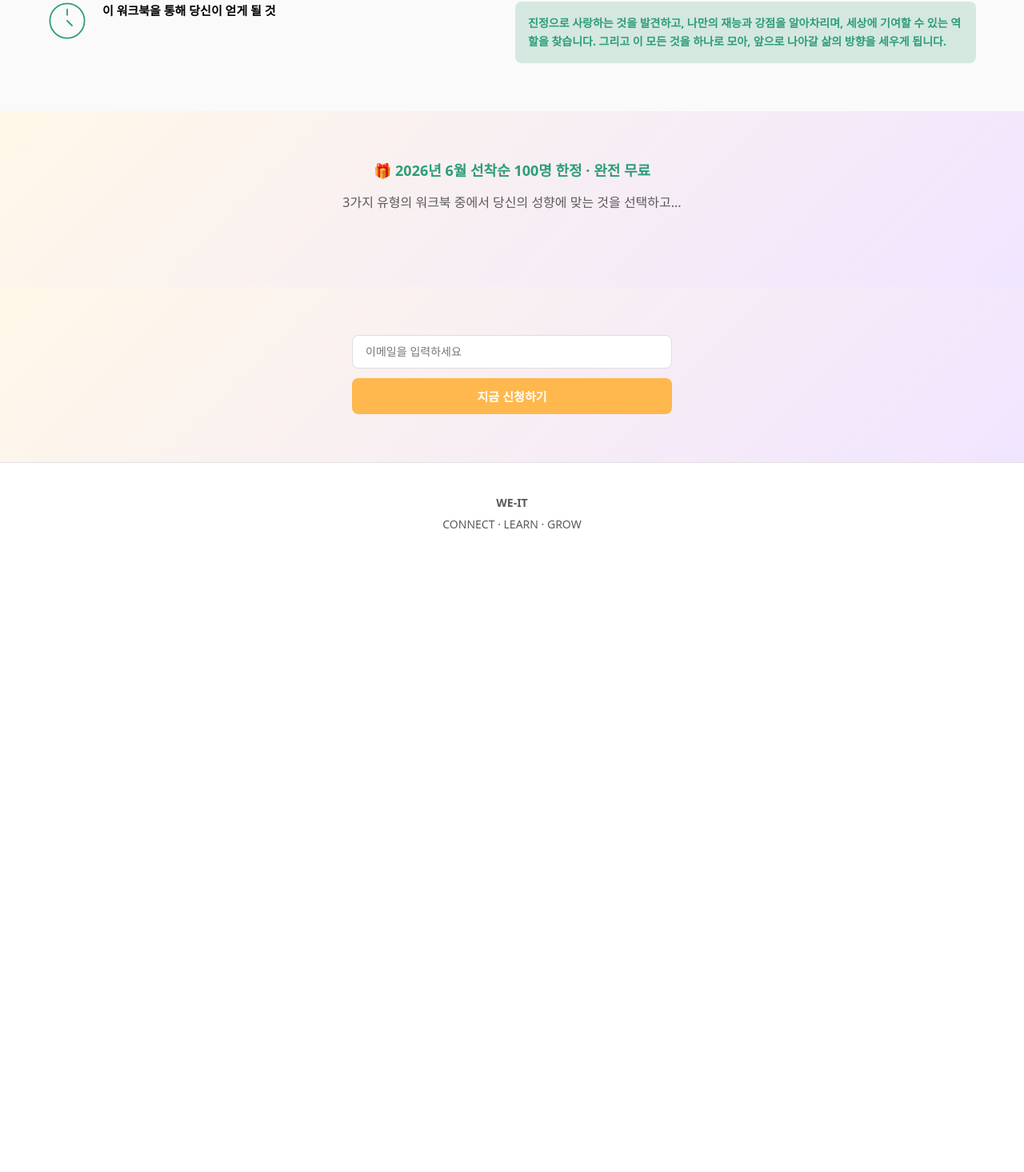
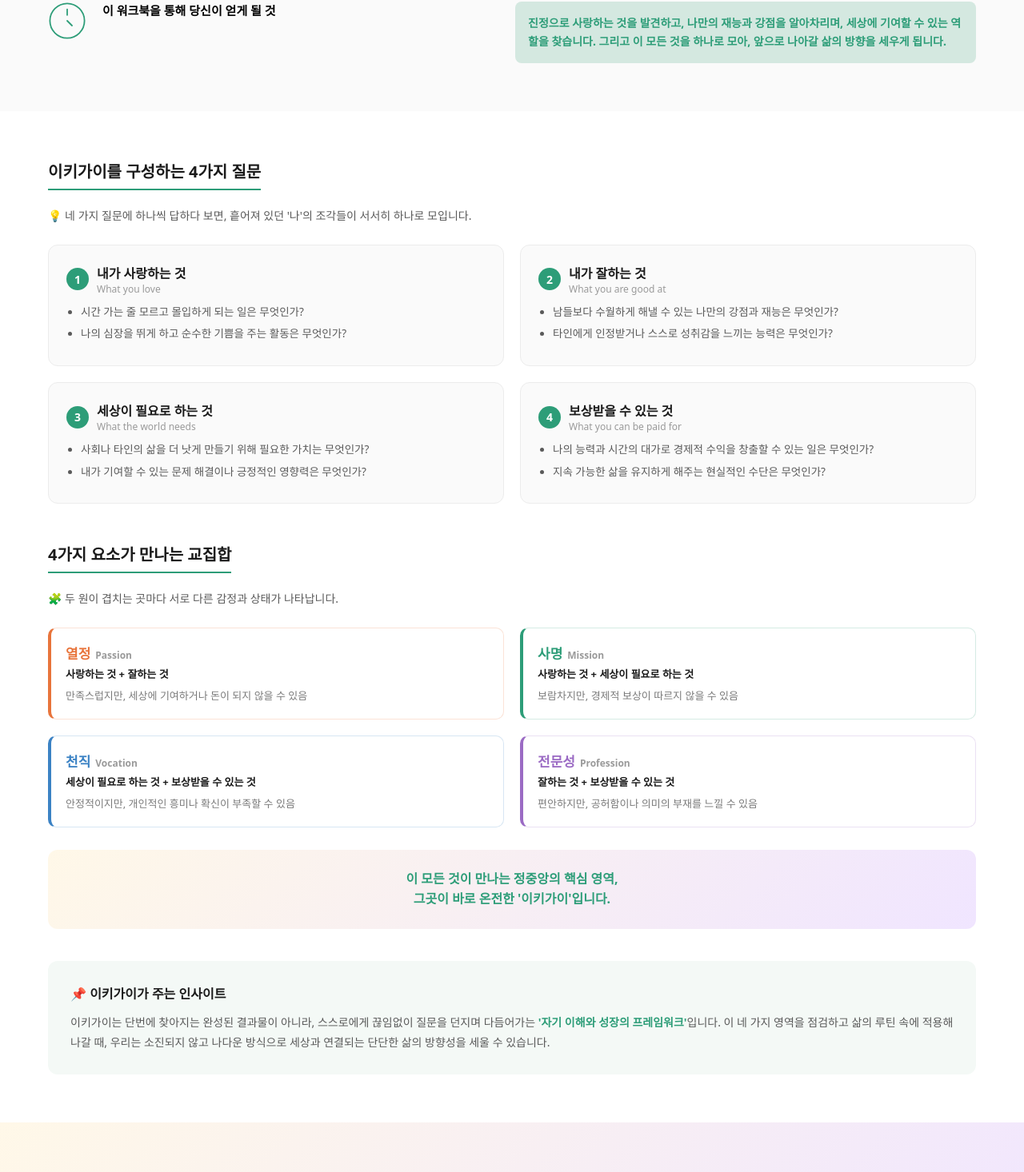
Before and after one commit to hwajeongup-hj/ikigai-landing, a React (Vite) app: page / in a window 1280 px wide. Shown: the part 692-2158 px from the top of the page at 80% size. Before the commit the page ends 1397 px from the top, so only its background shows below. Built offline with nearby package versions, Linux system fonts and the light colour scheme.

Commit message:
Add IKIGAI deep-dive content and hero hook line
Co-Authored-By: Claude Opus 4.8 (1M context) <noreply@anthropic.com>

```diff
--- a/src/IkigaiLanding.jsx
+++ b/src/IkigaiLanding.jsx
@@ -50,6 +50,67 @@ export default function IkigaiLanding() {
     gap: isMobile ? '16px' : '40px',
   };
 
+  // 섹션 제목 공통 스타일 (초록 밑줄)
+  const headingStyle = {
+    fontSize: '20px',
+    fontWeight: '700',
+    color: '#1A1A1A',
+    margin: '0 0 8px 0',
+    borderBottom: '2px solid #2D9D78',
+    paddingBottom: '8px',
+    display: 'inline-block',
+  };
+  // 카드가 2열(데스크톱)/1열(모바일)로 배치되도록
+  const halfWidth = isMobile ? '100%' : 'calc(50% - 10px)';
+
+  // 이키가이를 구성하는 4가지 질문
+  const ikigaiQuestions = [
+    {
+      no: '1',
+      en: 'What you love',
+      title: '내가 사랑하는 것',
+      items: [
+        '시간 가는 줄 모르고 몰입하게 되는 일은 무엇인가?',
+        '나의 심장을 뛰게 하고 순수한 기쁨을 주는 활동은 무엇인가?',
+      ],
+    },
+    {
+      no: '2',
+      en: 'What you are good at',
+      title: '내가 잘하는 것',
+      items: [
+        '남들보다 수월하게 해낼 수 있는 나만의 강점과 재능은 무엇인가?',
+        '타인에게 인정받거나 스스로 성취감을 느끼는 능력은 무엇인가?',
+      ],
+    },
+    {
+      no: '3',
+      en: 'What the world needs',
+      title: '세상이 필요로 하는 것',
+      items: [
+        '사회나 타인의 삶을 더 낫게 만들기 위해 필요한 가치는 무엇인가?',
+        '내가 기여할 수 있는 문제 해결이나 긍정적인 영향력은 무엇인가?',
+      ],
+    },
+    {
+      no: '4',
+      en: 'What you can be paid for',
+      title: '보상받을 수 있는 것',
+      items: [
+        '나의 능력과 시간의 대가로 경제적 수익을 창출할 수 있는 일은 무엇인가?',
+        '지속 가능한 삶을 유지하게 해주는 현실적인 수단은 무엇인가?',
+      ],
+    },
+  ];
+
+  // 4가지 요소가 만나는 교집합
+  const ikigaiOverlaps = [
+    { term: '열정', en: 'Passion', formula: '사랑하는 것 + 잘하는 것', note: '만족스럽지만, 세상에 기여하거나 돈이 되지 않을 수 있음', color: '#E8743B' },
+    { term: '사명', en: 'Mission', formula: '사랑하는 것 + 세상이 필요로 하는 것', note: '보람차지만, 경제적 보상이 따르지 않을 수 있음', color: '#2D9D78' },
+    { term: '천직', en: 'Vocation', formula: '세상이 필요로 하는 것 + 보상받을 수 있는 것', note: '안정적이지만, 개인적인 흥미나 확신이 부족할 수 있음', color: '#3B82C4' },
+    { term: '전문성', en: 'Profession', formula: '잘하는 것 + 보상받을 수 있는 것', note: '편안하지만, 공허함이나 의미의 부재를 느낄 수 있음', color: '#9B6BC4' },
+  ];
+
   return (
     <div style={{ fontFamily: 'system-ui, -apple-system, sans-serif', overflowX: 'hidden' }}>
       {/* Hero Section */}
@@ -83,13 +144,24 @@ export default function IkigaiLanding() {
           </h2>
 
           <p style={{
+            fontSize: isMobile ? '17px' : '20px',
+            color: '#1A1A1A',
+            margin: '0 0 14px 0',
+            fontWeight: '800',
+            lineHeight: '1.5',
+          }}>
+            좋아하는 일로 먹고살 수는 없을까?<br />
+            매일 아침 설레며 눈뜨는 삶, 당신에게도 가능합니다.
+          </p>
+
+          <p style={{
             fontSize: '15px',
             color: '#5A5A5A',
             margin: '0 0 24px 0',
             fontWeight: '500',
             lineHeight: '1.7',
           }}>
-            이키가이를 통한 자신만의 추체 이유 찾아보기
+            이키가이를 통해 나만의 '존재 이유'를 찾아보세요.
           </p>
         </div>
 
@@ -175,6 +247,108 @@ export default function IkigaiLanding() {
         </div>
       </section>
 
+      {/* IKIGAI Deep Dive Section */}
+      <section style={{ padding: sectionPad, background: 'white' }}>
+        <h3 style={headingStyle}>이키가이를 구성하는 4가지 질문</h3>
+        <p style={{ fontSize: '14px', color: '#5A5A5A', lineHeight: '1.7', margin: '12px 0 0 0' }}>
+          💡 네 가지 질문에 하나씩 답하다 보면, 흩어져 있던 '나'의 조각들이 서서히 하나로 모입니다.
+        </p>
+
+        <div style={{ display: 'flex', flexWrap: 'wrap', gap: '20px', margin: '24px 0 48px 0' }}>
+          {ikigaiQuestions.map((q) => (
+            <div key={q.no} style={{
+              width: halfWidth,
+              boxSizing: 'border-box',
+              background: '#FAFAFA',
+              border: '1px solid #ECECEC',
+              borderRadius: '12px',
+              padding: isMobile ? '18px' : '22px',
+            }}>
+              <div style={{ display: 'flex', alignItems: 'center', gap: '10px', marginBottom: '10px' }}>
+                <span style={{
+                  flexShrink: 0,
+                  width: '28px',
+                  height: '28px',
+                  borderRadius: '50%',
+                  background: '#2D9D78',
+                  color: 'white',
+                  fontWeight: '700',
+                  fontSize: '14px',
+                  display: 'flex',
+                  alignItems: 'center',
+                  justifyContent: 'center',
+                }}>
+                  {q.no}
+                </span>
+                <div>
+                  <p style={{ margin: 0, fontWeight: '700', fontSize: '16px', color: '#1A1A1A' }}>{q.title}</p>
+                  <p style={{ margin: 0, fontSize: '12px', color: '#9A9A9A', fontWeight: '500' }}>{q.en}</p>
+                </div>
+              </div>
+              <ul style={{ margin: '8px 0 0 0', paddingLeft: '18px' }}>
+                {q.items.map((item, i) => (
+                  <li key={i} style={{ fontSize: '13.5px', color: '#5A5A5A', lineHeight: '1.6', marginBottom: '6px' }}>
+                    {item}
+                  </li>
+                ))}
+              </ul>
+            </div>
+          ))}
+        </div>
+
+        <h3 style={headingStyle}>4가지 요소가 만나는 교집합</h3>
+        <p style={{ fontSize: '14px', color: '#5A5A5A', lineHeight: '1.7', margin: '12px 0 0 0' }}>
+          🧩 두 원이 겹치는 곳마다 서로 다른 감정과 상태가 나타납니다.
+        </p>
+
+        <div style={{ display: 'flex', flexWrap: 'wrap', gap: '20px', margin: '24px 0 28px 0' }}>
+          {ikigaiOverlaps.map((o) => (
+            <div key={o.term} style={{
+              width: halfWidth,
+              boxSizing: 'border-box',
+              background: 'white',
+              border: `1px solid ${o.color}33`,
+              borderLeft: `4px solid ${o.color}`,
+              borderRadius: '10px',
+              padding: isMobile ? '16px' : '18px',
+            }}>
+              <p style={{ margin: '0 0 4px 0' }}>
+                <span style={{ fontWeight: '800', fontSize: '17px', color: o.color }}>{o.term}</span>
+                <span style={{ fontSize: '12px', color: '#9A9A9A', marginLeft: '6px', fontWeight: '600' }}>{o.en}</span>
+              </p>
+              <p style={{ margin: '0 0 8px 0', fontSize: '13px', fontWeight: '600', color: '#1A1A1A' }}>{o.formula}</p>
+              <p style={{ margin: 0, fontSize: '13px', color: '#7A7A7A', lineHeight: '1.6' }}>{o.note}</p>
+            </div>
+          ))}
+        </div>
+
+        <div style={{
+          background: 'linear-gradient(135deg, #FFF8E8 0%, #F0E5FF 100%)',
+          borderRadius: '12px',
+          padding: isMobile ? '20px' : '24px',
+          textAlign: 'center',
+        }}>
+          <p style={{ margin: 0, fontSize: isMobile ? '15px' : '16px', fontWeight: '700', color: '#2D9D78', lineHeight: '1.6' }}>
+            이 모든 것이 만나는 정중앙의 핵심 영역,<br />
+            그곳이 바로 온전한 '이키가이'입니다.
+          </p>
+        </div>
+
+        <div style={{
+          marginTop: '40px',
+          background: '#F4F9F6',
+          borderRadius: '12px',
+          padding: isMobile ? '20px' : '28px',
+        }}>
+          <p style={{ margin: '0 0 12px 0', fontWeight: '700', fontSize: '16px', color: '#1A1A1A' }}>
+            📌 이키가이가 주는 인사이트
+          </p>
+          <p style={{ margin: 0, fontSize: '14px', color: '#5A5A5A', lineHeight: '1.8' }}>
+            이키가이는 단번에 찾아지는 완성된 결과물이 아니라, 스스로에게 끊임없이 질문을 던지며 다듬어가는 <strong style={{ color: '#2D9D78' }}>'자기 이해와 성장의 프레임워크'</strong>입니다. 이 네 가지 영역을 점검하고 삶의 루틴 속에 적용해 나갈 때, 우리는 소진되지 않고 나다운 방식으로 세상과 연결되는 단단한 삶의 방향성을 세울 수 있습니다.
+          </p>
+        </div>
+      </section>
+
       {/* Our Workbook Section */}
       <section style={{
         background: 'linear-gradient(135deg, #FFF8E8 0%, #F0E5FF 100%)',
```
